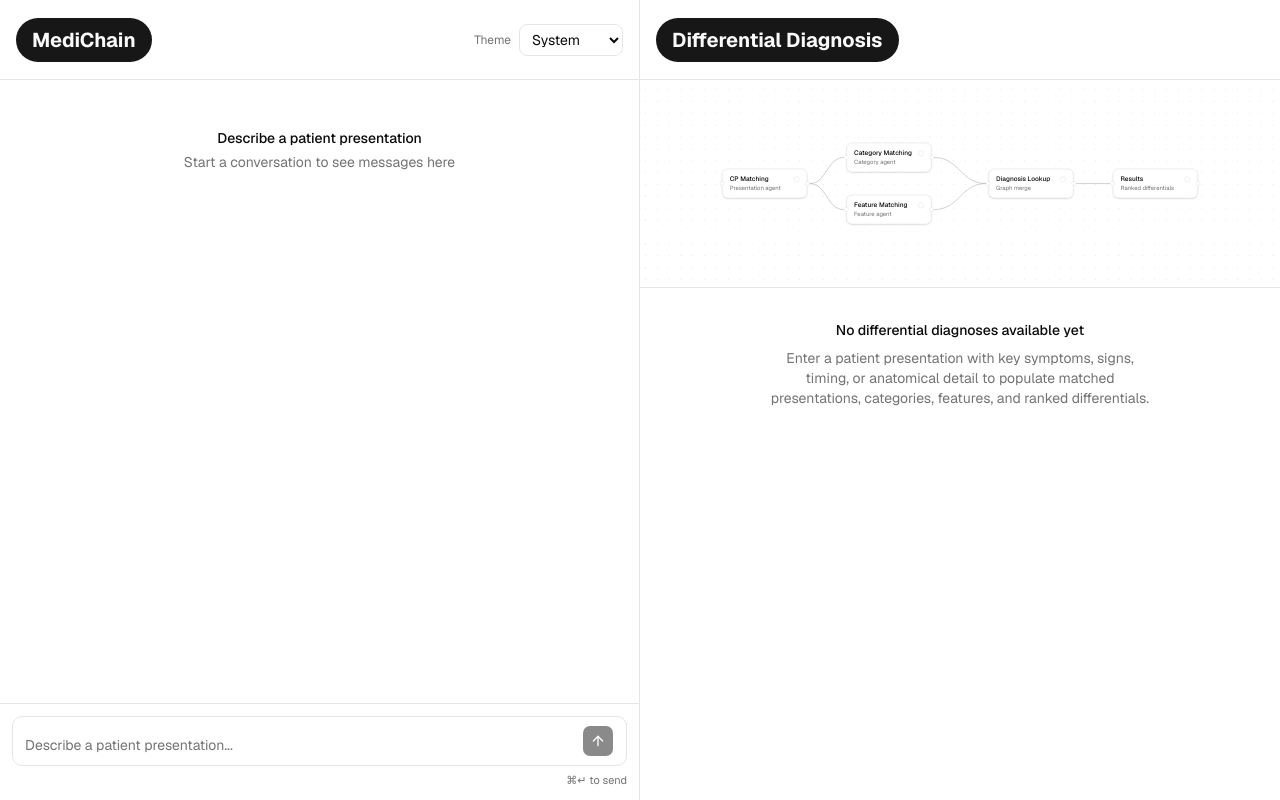
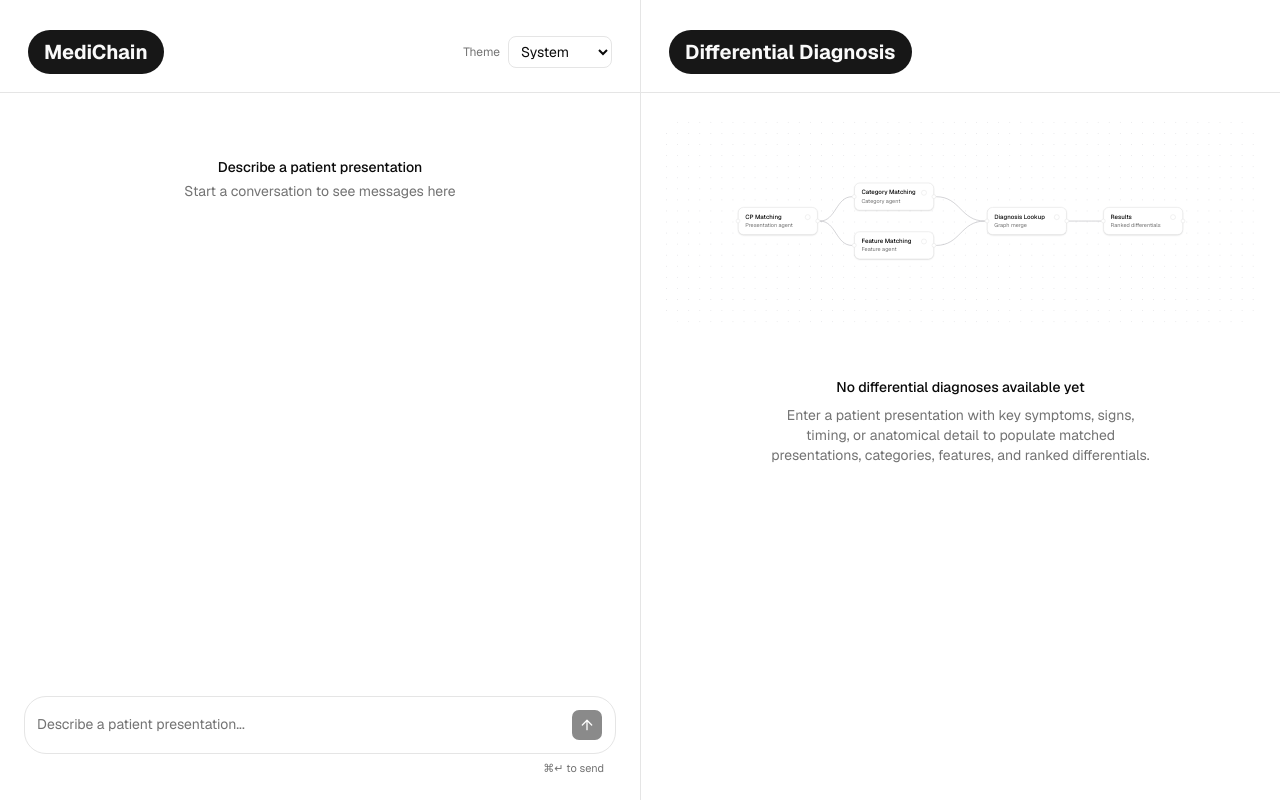
Before and after one commit to rr0nn/medichain, a Next.js app: page / in a window 1280 px wide. Built offline with nearby package versions, Linux system fonts and the light colour scheme.

Commit message:
feat: ui touchups

```diff
--- a/app/page.tsx
+++ b/app/page.tsx
@@ -116,15 +116,15 @@ export default function Chat() {
   };
 
   return (
-    <div className="flex h-screen overflow-hidden bg-background">
+    <div className="flex h-screen overflow-hidden bg-popover">
       {/* Chat Panel */}
-      <div className="flex flex-col w-1/2 border-r border-border min-h-0">
-        <header className="flex items-center justify-between px-4 h-20 border-b border-border shrink-0">
+      <div className="flex flex-col w-1/2 min-h-0 p-3">
+        <header className="flex items-center justify-between px-4 h-20 shrink-0">
           <span className="top-3 bg-primary text-xl font-bold text-primary-foreground p-2 px-4 rounded-3xl">MediChain</span>
           <ThemeSelector />
         </header>
-
-        <Conversation className="flex-1 min-h-0">
+        <div className="border-b -mx-3 mb-4" />
+        <Conversation className="bg-background flex-1 min-h-0 rounded-t-[30px]">
           <ConversationContent>
             {messages.length === 0 && !isLoading ? (
               <ConversationEmptyState
@@ -181,8 +181,8 @@ export default function Chat() {
           <ConversationScrollButton />
         </Conversation>
 
-        <form onSubmit={submit} className="shrink-0 p-3 border-t border-border">
-          <div className="flex items-end gap-2 rounded-lg border border-input bg-background px-3 py-2 focus-within:ring-1 focus-within:ring-ring transition-shadow">
+        <form onSubmit={submit} className="shrink-0 p-3 bg-background rounded-b-[30px]">
+          <div className="flex items-center gap-2 rounded-3xl border border-input bg-popover px-3 py-3 focus-within:ring-1 focus-within:ring-ring transition-shadow">
             <textarea
               ref={textareaRef}
               className="flex-1 resize-none bg-transparent text-sm leading-relaxed outline-none placeholder:text-muted-foreground"
@@ -203,7 +203,7 @@ export default function Chat() {
               <ArrowUpIcon />
             </Button>
           </div>
-          <p className="text-[11px] text-muted-foreground mt-1.5 text-right">
+          <p className="text-[11px] text-muted-foreground mt-1.5 text-right mr-3">
             ⌘↵ to send
           </p>
         </form>
--- a/app/theme.css
+++ b/app/theme.css
@@ -1,5 +1,5 @@
 .medichain {
-  --background: #f5ffff;
+  --background: #f7f7f7;
   --foreground: #093738;
   --card: #f7fffe;
   --card-foreground: #093738;
@@ -15,7 +15,7 @@
   --accent-foreground: #062d2d;
   --destructive: #d45b5b;
   --border: #b4b4b4;
-  --input: #698882;
+  --input: #a1bbb6;
   --ring: #5fa7ff;
   --chart-1: #1b7d7e;
   --chart-2: #1bc2bd;
--- a/components/ddx-kg.tsx
+++ b/components/ddx-kg.tsx
@@ -30,17 +30,19 @@ export function DdxKG({diagnosis, diagnosisName} : DdxKGProps) {
     ];
 
     const labelNames = ['Presentation', 'Category', 'Diagnosis Result'];
+    const labelColours = ['#ffd7d0', '#fdffe3']
+    const labelColoursBackground = ['#fc9f8f', '#ffd67e', '#91e0ff']
 
     const makeNode = ({index, i, item, type, background} : NodeProps) => {
         return {
             id: `n-${i}-${item}`,
-            position: { x: index * 200, y: i * 200 },
+            position: { x: index * 200, y: i * 180 },
             data: { label: item },
             type: type,
             style: {
                 background: background,  //cant find the right colour in theme to be fixed
                 color: '#000000',
-                border: background === 'none' ? background : '2px solid #1b7d7e',
+                border: background === 'none' ? background : `${labelColoursBackground[i]} 2px solid`,
                 borderRadius: 15,
             },
         }
@@ -48,21 +50,9 @@ export function DdxKG({diagnosis, diagnosisName} : DdxKGProps) {
 
     const nodes = grouped.flatMap((diagnosisPoint, i) =>
         diagnosisPoint.map((item, index) => {
-            return makeNode({index: index + 1.5, i, item, type: 'default', background: '#b2e2d9'})
+            return makeNode({index: index + 1.5, i, item, type: 'default', background: labelColours[i]})
         })
     );
-
-    const labelNodes = [];
-
-    for (let i = 0; i < 3; i++) {
-        labelNodes.push(makeNode({
-            index: 0.5,
-            i,
-            item: 'Level ' + `${i + 1}: ` + labelNames[i],
-            type: 'output',
-            background: 'none',
-        }))
-    }
 
     const allNodes = [...nodes,
         makeNode({
@@ -70,8 +60,8 @@ export function DdxKG({diagnosis, diagnosisName} : DdxKGProps) {
             i: 2,
             item: diagnosisName,
             type: 'output',
-            background: '#cefdf1',
-        }),...labelNodes
+            background: '#d0f2ff',
+        })
     ];
 
     const makeEdge = ({i, from, sourceNumber, to, targetNumber, colour} : EdgeProps) => {
@@ -82,8 +72,8 @@ export function DdxKG({diagnosis, diagnosisName} : DdxKGProps) {
             type: 'step',
             markerEnd: {
                 type: MarkerType.ArrowClosed,
-                width: 15,
-                height: 15,
+                width: 10,
+                height: 10,
                 color: colour,
             },
             style: {
@@ -100,7 +90,7 @@ export function DdxKG({diagnosis, diagnosisName} : DdxKGProps) {
             sourceNumber: 0,
             to: link,
             targetNumber: 1,
-            colour: '#000000',
+            colour: '#757575',
         })
     });
 
@@ -111,7 +101,7 @@ export function DdxKG({diagnosis, diagnosisName} : DdxKGProps) {
             sourceNumber: 1,
             to: diagnosisName,
             targetNumber: 2,
-            colour: '#ff0000',
+            colour: '#757575',
         })}
     );
 
--- a/components/ddx-panel.tsx
+++ b/components/ddx-panel.tsx
@@ -31,6 +31,12 @@ type PathDetails = {
   evidenceTypeLabel?: string;
 };
 
+const legend = [
+  { label: "Presentation", colour: '#ffc0b5'},
+  { label: "Category", colour: '#f9ffa3'},
+  { label: "Diagnosis", colour: '#d0f2ff'},
+]
+
 export function DdxPanel({
   steps,
   differentials,
@@ -61,6 +67,8 @@ export function DdxPanel({
           )
         : undefined;
 
+
+
     return {
       clinicalPresentationName:
         presentationMatch?.name ?? path.clinicalPresentationKey,
@@ -81,15 +89,21 @@ export function DdxPanel({
   };
 
   return (
-    <div className="flex h-full flex-col">
-      <header className="flex h-20 shrink-0 items-center border-b border-border px-4">
-        <span className="top-3 rounded-3xl bg-primary p-2 px-4 text-xl font-bold text-primary-foreground">
+
+    <div className="flex h-full flex-col p-3 border-l">
+      <header className="flex h-20 shrink-0 items-center px-4">
+        <span className="top-4 rounded-3xl bg-primary p-2 px-4 text-xl font-bold text-primary-foreground">
           Differential Diagnosis
         </span>
       </header>
 
-      <div className="flex-1 overflow-y-auto min-h-0">
-        <DdxWorkflowCanvas steps={steps} />
+      <div className="border-b -mx-3 mb-4" />
+
+      <div className="flex-1 overflow-y-auto min-h-0 space-y-3">
+        <div className="p-2">
+          <DdxWorkflowCanvas steps={steps} />
+      </div>
+        <div className="bg-background rounded-[30px]">
 
         {differentials.length === 0 ? (
           <div className="flex flex-col items-center justify-center gap-2 p-8 text-center">
@@ -150,7 +164,7 @@ export function DdxPanel({
               return (
               <details
                 key={d.diagnosisKey}
-                className="group rounded-lg border border-border"
+                className="group rounded-[15px] border border-border bg-popover"
               >
                 <summary className="flex cursor-pointer list-none items-center gap-3 px-3 py-2.5 [&::-webkit-details-marker]:hidden">
                   <span className="w-4 shrink-0 text-xs text-muted-foreground">
@@ -220,7 +234,20 @@ export function DdxPanel({
                     );
                   })}
                   <details>
-                    <summary>Diagnosis Subgraph Graph</summary>
+                    <summary>Diagnosis Subgraph</summary>
+
+                    <div className="mt-4 mb-4 flex items-center gap-4">
+                      {legend.map((item) => (
+                        <div key ={item.label} className="flex items-center gap-1">
+                          <div
+                            className="w-4 h-4 rounded-sm"
+                            style={{ backgroundColor: item.colour }}
+                      />
+                      <span className="text-xs text-muted-foreground">{item.label}</span>
+                      </div>
+
+                      ))}
+                    </div>
                     <DdxKG diagnosis = {evidencePath} diagnosisName = {d.diagnosisName}></DdxKG>
                   </details>
 
@@ -231,6 +258,8 @@ export function DdxPanel({
           </div>
         )}
       </div>
+      </div>
+
     </div>
   );
 }
--- a/components/ddx-workflow-canvas.tsx
+++ b/components/ddx-workflow-canvas.tsx
@@ -188,7 +188,7 @@ export function DdxWorkflowCanvas({ steps }: { steps: WorkflowStepState }) {
   if (!mounted) return <div className="h-52 w-full border-b border-border" />;
 
   return (
-    <div className="h-52 w-full border-b border-border">
+    <div className="h-52 w-full bg-background rounded-[30px] overflow-hidden">
       <ReactFlow
         nodes={nodes}
         edges={edges}
```
